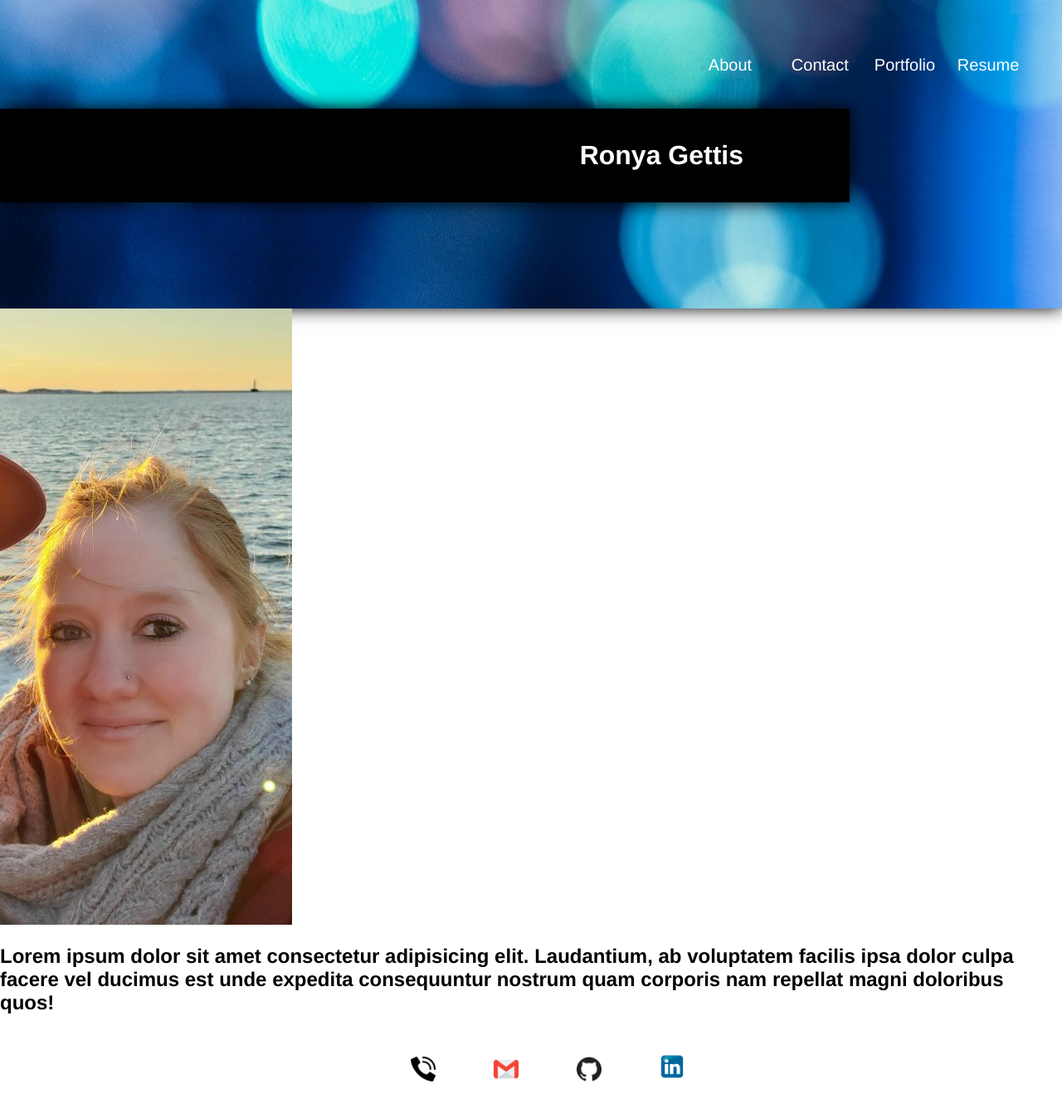
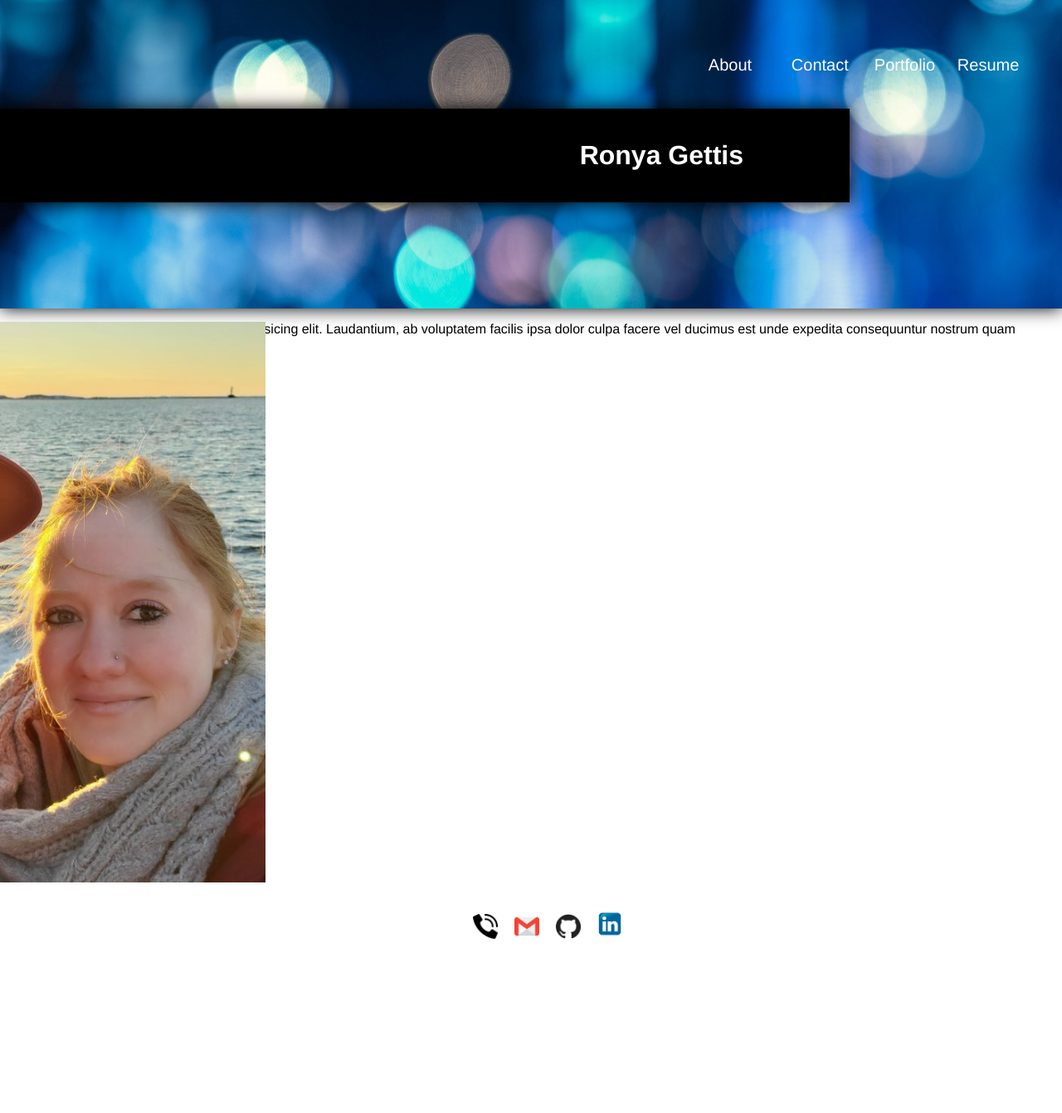
Before and after one commit to klmirg/ronya-react-portfolio, a React (Create React App) app: page / in a window 1280 px wide. Shown: the top 1342 px of the page at 83% size. After the commit the page ends 1152 px from the top, so only its background shows below. Built offline with nearby package versions, Linux system fonts and the light colour scheme.

Commit message:
working on my resume section

```diff
--- /dev/null
+++ b/src/components/About/About.css
@@ -0,0 +1,4 @@
+.myImage {
+  max-width: 25%;
+  position: absolute;
+}
--- a/src/components/About/index.js
+++ b/src/components/About/index.js
@@ -1,10 +1,11 @@
 import React from 'react';
+import "../About/About.css";
 
 function About() {
   return (
     <section>
-      <img src={require(`../../assets/images/ImageOfRonya.jpg`)} alt="Ronya Gettis by a body of water" />
-      <h1 id="about">Lorem ipsum dolor sit amet consectetur adipisicing elit. Laudantium, ab voluptatem facilis ipsa dolor culpa facere vel ducimus est unde expedita consequuntur nostrum quam corporis nam repellat magni doloribus quos!</h1>
+      <img className="myImage" src={require(`../../assets/images/ImageOfRonya.jpg`)} alt="Ronya Gettis by a body of water" />
+      <p id="about">Lorem ipsum dolor sit amet consectetur adipisicing elit. Laudantium, ab voluptatem facilis ipsa dolor culpa facere vel ducimus est unde expedita consequuntur nostrum quam corporis nam repellat magni doloribus quos!</p>
     </section>
 
   );
--- a/src/components/Footer/Footer.css
+++ b/src/components/Footer/Footer.css
@@ -10,9 +10,11 @@
   list-style: none;
   display: inline-block;
   width: 50px;
+
 }
 
 .footer {
   margin-bottom: 0%;
   text-align: center;
+  padding-top: 50%;
 }
--- a/src/components/Header/Header.css
+++ b/src/components/Header/Header.css
@@ -3,7 +3,7 @@
   list-style: none;
 }
 
-ul li {
+.header li {
   font-size: 20px;
   padding: 25px;
   display: inline-block;
@@ -11,11 +11,14 @@ ul li {
 
 header {
   background-image: url("../../assets/images/header.png");
-  background-position: 50%;
+  /* background-position: 50%; */
+  background-size: cover;
   padding-bottom: 10%;
   margin-top: 0%;
   box-shadow: 0 0 20px rgba(0, 0, 0, 1);
   padding-top: 2%;
+  flex-wrap: wrap;
+
 }
 
 .my-name {
@@ -30,6 +33,8 @@ header {
   padding-top: 3%;
   margin-bottom: 0%;
   box-shadow: 0 0 20px rgba(0, 0, 0, 1);
+  flex-wrap: wrap;
+  position: sticky;
   /* box-shadow: 6px 5px white; */
 }
 
--- a/src/pages/Portfolio/Projects.css
+++ b/src/pages/Portfolio/Projects.css
@@ -1,8 +1,12 @@
- .projects img {
-  max-width: 50%;
-  max-height: 50%;
+.projects img {
+  max-width: 35%;
+  /* max-height: 50%; */
+  border: 2px solid black;
 }
 
+.projects p {
+  font-size: 18px;
+}
 /* .project1 {
   display: flex;
   font-size: 12px;
--- a/src/pages/Portfolio/index.js
+++ b/src/pages/Portfolio/index.js
@@ -8,7 +8,7 @@ function Portfolio () {
   return (
    <div className="projects">
      <ul className="projectlist">
-      {projects.map((project, i) => (
+      {projects.map((project) => (
        <li className="project" key={project.id}>
          <h3>{project.title}</h3>
            <img src={project.images} className="projectimg" alt={project.alt} />
--- /dev/null
+++ b/src/pages/Resume/Resume.css
@@ -0,0 +1,3 @@
+/* .skills li {
+  display: block;
+} */
--- a/src/pages/Resume/index.js
+++ b/src/pages/Resume/index.js
@@ -1,12 +1,31 @@
 import React from 'react';
+import resume from '../../assets/resume/Ronya-Gettis-resume.pdf';
 
 function Resume () {
 
+  const languages = ["JavaScript", "SQL", "HTML/CSS", "Express.js", "React", "Node.js"]
   return (
     <div>
-      <p> This is where my Resume is</p>
+      <a href={resume}>
+        <button>Check out my resume here!</button>
+      </a>
+      <h4>Languages:</h4>
+      <ul className='skills'>
+     {languages.map((language, i) => (
+       <li key={i}>{language}</li>
+     ))}
+     </ul>
     </div>
   );
 }
 
 export default Resume;
+
+{/* <ul className="skills">
+        <li>JavaScript</li>
+        <li>SQL</li>
+        <li>HTML/CSS</li>
+        <li>Express.js</li>
+        <li>React</li>
+        <li>Node.js</li>
+      </ul> */}
```
Also changed, not shown: 1 other file (tests, documents, lock files or other folders).
